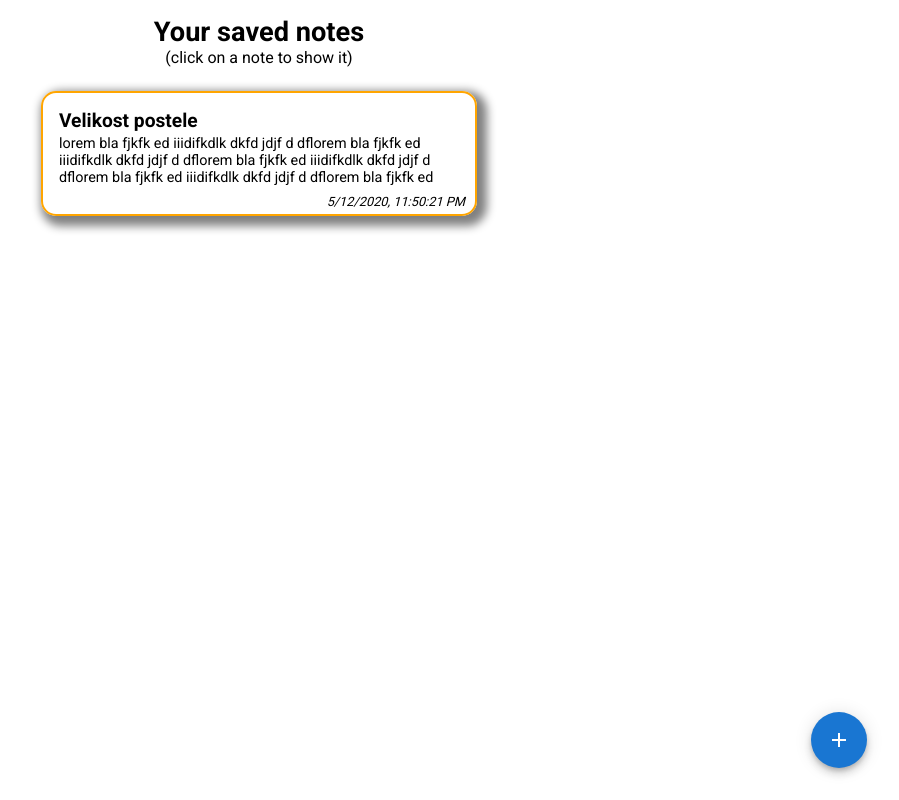
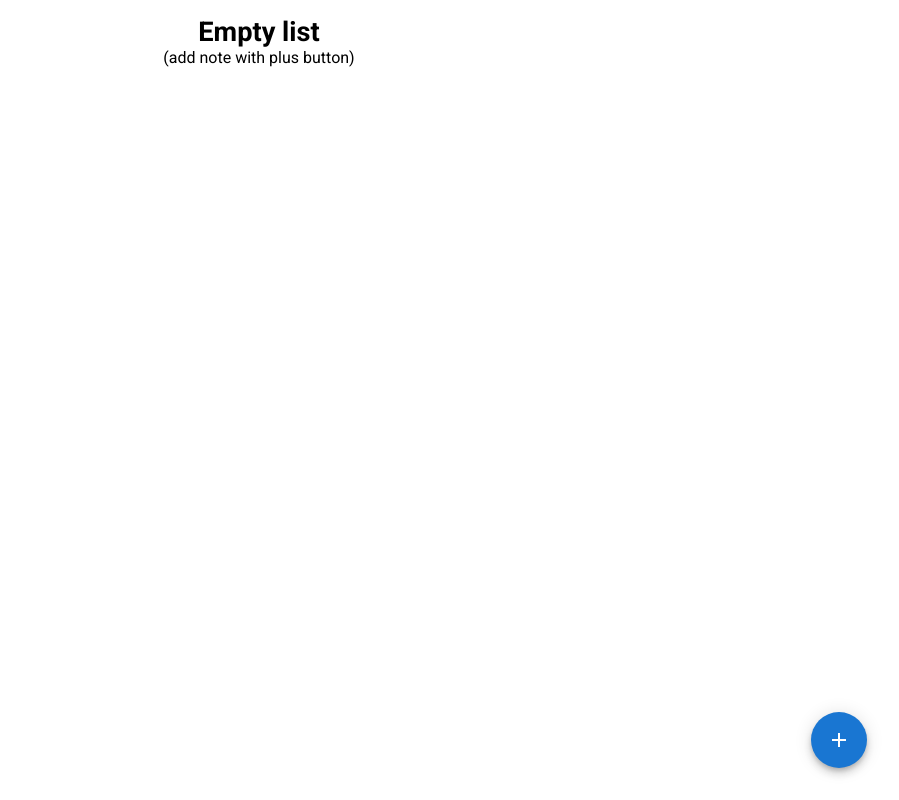
Before and after one commit to Khabub/rr-notes, a React (Create React App) app: page / in a window 1280 px wide. Shown: the whole page, without its empty margins (381-1280 px from the left). Built offline with nearby package versions, Linux system fonts and the light colour scheme.

Commit message:
add creating note

```diff
--- a/src/App.tsx
+++ b/src/App.tsx
@@ -6,6 +6,7 @@ import { showCancelInputState } from "./components/reducers/createInputSlice";
 
 const App = (): JSX.Element => {
   const inputClose = useAppSelector(showCancelInputState);
+
 
   return (
     <Container inputClose={inputClose}>
--- a/src/components/Main/InputForm.tsx
+++ b/src/components/Main/InputForm.tsx
@@ -16,7 +16,7 @@ import {
   showShowInputState,
 } from "../reducers/createInputSlice";
 import { useEffect, useState } from "react";
-import { NoteList, notesList } from "../store/notes-list";
+import { addNote, NoteList, notesList } from "../reducers/notesListSlice";
 
 interface Props {
   children?: React.ReactNode;
@@ -33,14 +33,17 @@ const InputForm = (props: Props): JSX.Element => {
   const handleSubmit = (e: React.FormEvent<HTMLFormElement>) => {
     e.preventDefault();
 
-    notesList.push({
-      id: 1,
-      heading: heading,
-      note: noteValue,
-      importance: importanceValue,
-      date: new Date(Date.now()).toLocaleString(),
-    });
+    dispatch(
+      addNote([
+        heading,
+        noteValue,
+        importanceValue,
+        new Date(Date.now()).toLocaleString(),
+      ])
+    );
+    dispatch(setCancelInput(true));
   };
+
 
   const cancelHandle = () => {
     dispatch(setCancelInput(true));
--- a/src/components/Main/MainWindow.tsx
+++ b/src/components/Main/MainWindow.tsx
@@ -8,6 +8,7 @@ import {
   showCancelInputState,
   showShowInputState,
 } from "../reducers/createInputSlice";
+import NotesWindow from "./NotesWindow";
 
 const MainWindow = (): JSX.Element => {
   const showInput = useAppSelector(showShowInputState);
@@ -30,6 +31,7 @@ const MainWindow = (): JSX.Element => {
       </FabSC>
 
       {showInput && <InputForm />}
+
     </Container>
   );
 };
--- a/src/components/Main/NotesWindow.tsx
+++ b/src/components/Main/NotesWindow.tsx
@@ -1,10 +1,11 @@
 import { useCallback, useEffect, useState } from "react";
 import styled from "styled-components";
-import { useAppSelector } from "../hooks/redux";
+import { useAppSelector, useAppDispatch } from "../hooks/redux";
 import { showNoteModal } from "../reducers/modalSlice";
 import CardNote from "../UI/CardNote";
 import NoteDetailModal from "../UI/NoteDetailModal";
-import { NoteList, notesList } from "../store/notes-list";
+import { NoteList, notesList } from "../reducers/notesListSlice";
+import { setShowInput } from "../reducers/createInputSlice";
 
 interface Props {
   children?: React.ReactNode;
@@ -19,22 +20,29 @@ const NotesWindow = (props: Props): JSX.Element => {
     setData(val);
   };
 
-  const list = notesList.map((val, index) => (
-    <CardNote
-      key={index}
-      onClickNote={dataHandler.bind(null, val)}
-      {...val}
-    ></CardNote>
-  ));
-
   return (
     <Container>
-      <div>
-        {noteDetail && <NoteDetailModal data={data!} />}
-        <h1 className="note-heading-h1">Your saved notes</h1>
-        <p className="note-info">(click on a note to show it)</p>
+      {noteDetail && <NoteDetailModal data={data!} />}
+      {notesList.length ? (
+        <div>
+          <h1 className="note-heading-h1">Your saved notes</h1>
+          <p className="note-info">(click on a note to show it)</p>
+        </div>
+      ) : (
+        <div>
+          <h1 className="note-heading-h1">Empty list</h1>
+          <p className="note-info">(add note with plus button)</p>
+        </div>
+      )}
+      <div className="notes-wrap">
+        {notesList.map((val, index) => (
+          <CardNote
+            key={index}
+            onClickNote={dataHandler.bind(null, val)}
+            {...val}
+          ></CardNote>
+        ))}
       </div>
-      <div className="notes-wrap">{list}</div>
     </Container>
   );
 };
@@ -60,6 +68,7 @@ const Container = styled.div`
   .note-info {
     margin: 0;
     padding: 0;
+    text-align: center;
   }
 
   .note-heading-h1 {
@@ -68,7 +77,6 @@ const Container = styled.div`
   }
 
   .note-info {
-    text-align: center;
     margin-bottom: 1.5rem;
   }
 `;
--- a/src/components/UI/CardNote.tsx
+++ b/src/components/UI/CardNote.tsx
@@ -4,7 +4,7 @@ import styled from "styled-components";
 import NoteDetailModal from "./NoteDetailModal";
 import { useAppDispatch, useAppSelector } from "../hooks/redux";
 import { openNoteModal, showNoteModal } from "../reducers/modalSlice";
-import { NoteList } from "../store/notes-list";
+import { NoteList } from "../reducers/notesListSlice";
 
 interface Props extends NoteList{
   children?: React.ReactNode;
--- a/src/components/UI/NoteDetailModal.tsx
+++ b/src/components/UI/NoteDetailModal.tsx
@@ -1,6 +1,6 @@
 import { Button } from "@mui/material";
 import styled from "styled-components";
-import { NoteList } from "../store/notes-list";
+import { NoteList } from "../reducers/notesListSlice";
 import NoteModal from "./NoteModal";
 
 interface Props {
@@ -9,6 +9,9 @@ interface Props {
 }
 
 const NoteDetailModal = (props: Props): JSX.Element => {
+
+
+
 
   return (
     <NoteModal>
@@ -63,6 +66,16 @@ const Container = styled.div<Pick<NoteList, "importance">>`
   box-shadow: 5px 5px 10px 5px grey;
   margin-bottom: 1rem;
   background-color: white;
+  animation: modalShow 0.3s ease-in;
+
+  @keyframes modalShow {
+    from {
+      opacity: 0;
+    }
+    to {
+      opacity: 1;
+    }
+  }
 
   .note-content {
     width: 79vw;
--- a/src/components/UI/NoteModal.tsx
+++ b/src/components/UI/NoteModal.tsx
@@ -34,7 +34,8 @@ const Container = styled.div`
   top: 50%;
   left: 50%;
   transform: translate(-50%, -50%);
-  z-index: 6;
+  z-index: 1600;
+
 `;
 
 const ContainerBG = styled.div`
@@ -44,6 +45,16 @@ const ContainerBG = styled.div`
   width: 100vw;
   height: 100vh;
   background-color: rgba(0, 0, 0, 0.6);
-  backdrop-filter: blur(2px);
-  z-index: 5;
+  backdrop-filter: blur(3px);
+  z-index: 1500;
+  animation: modalShow 0.3s ease-in;
+
+  @keyframes modalShow {
+    from {
+      backdrop-filter: blur(0);
+    }
+    to {
+      backdrop-filter: blur(3px);
+    }
+  }
 `;
--- /dev/null
+++ b/src/components/reducers/notesListSlice.ts
@@ -0,0 +1,49 @@
+import { createSlice, PayloadAction } from "@reduxjs/toolkit";
+import { RootState } from "../store/redux";
+
+export interface NoteList {
+  id: number;
+  heading: string;
+  note: string;
+  importance: string;
+  date: string;
+  length?: number;
+}
+
+const notesListInitial: NoteList = {
+  id: 0,
+  heading: "",
+  note: "",
+  importance: "",
+  date: new Date().toLocaleString(),
+  length: 0,
+};
+
+export const notesList: NoteList[] = [];
+
+const notesListSlice = createSlice({
+  name: "notesList",
+  initialState: notesListInitial,
+  reducers: {
+    addNote: (
+      { id, heading, note, importance, date },
+      action: PayloadAction<string[]>
+    ) => {
+      notesList.length === 0 ? (id = 0) : (id = id + 1);
+
+      heading = action.payload[0];
+      note = action.payload[1];
+      importance = action.payload[2];
+      date = action.payload[3];
+
+      notesList.unshift({ id, heading, note, importance, date });
+    },
+
+  },
+});
+
+export const { addNote } = notesListSlice.actions;
+
+
+
+export default notesListSlice.reducer;
--- a/src/components/store/notes-list.ts
+++ b/src/components/store/notes-list.ts
@@ -1,5 +1,6 @@
 
-export interface NoteList {
+export {}
+interface NoteList {
   id: number;
   heading: string;
   note: string;
@@ -7,7 +8,7 @@ export interface NoteList {
   date: string;
 }
 
-export const notesList: NoteList[] = [
+const notesList: NoteList[] = [
   {
     id: 0,
     heading: "Velikost postele",
--- a/src/components/store/redux.ts
+++ b/src/components/store/redux.ts
@@ -1,11 +1,13 @@
 import { configureStore } from "@reduxjs/toolkit";
 import createInputReducer from "../reducers/createInputSlice";
 import noteModalReducer from "../reducers/modalSlice";
+import notesListingReducer from "../reducers/notesListSlice";
 
 export const store = configureStore({
   reducer: {
     createInput: createInputReducer,
     noteModal: noteModalReducer,
+    notesListing: notesListingReducer,
   },
 });
 
```
